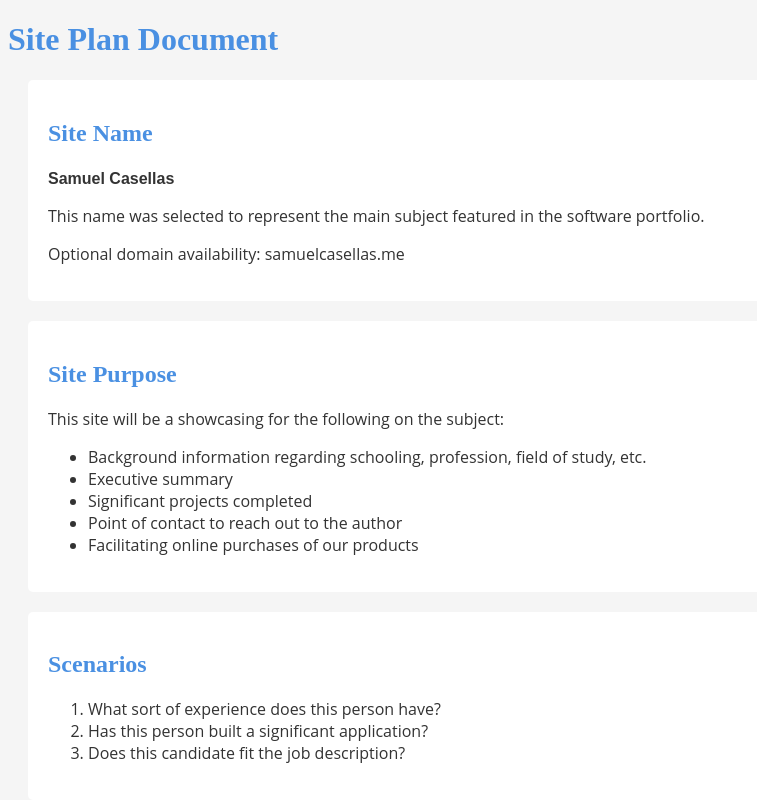
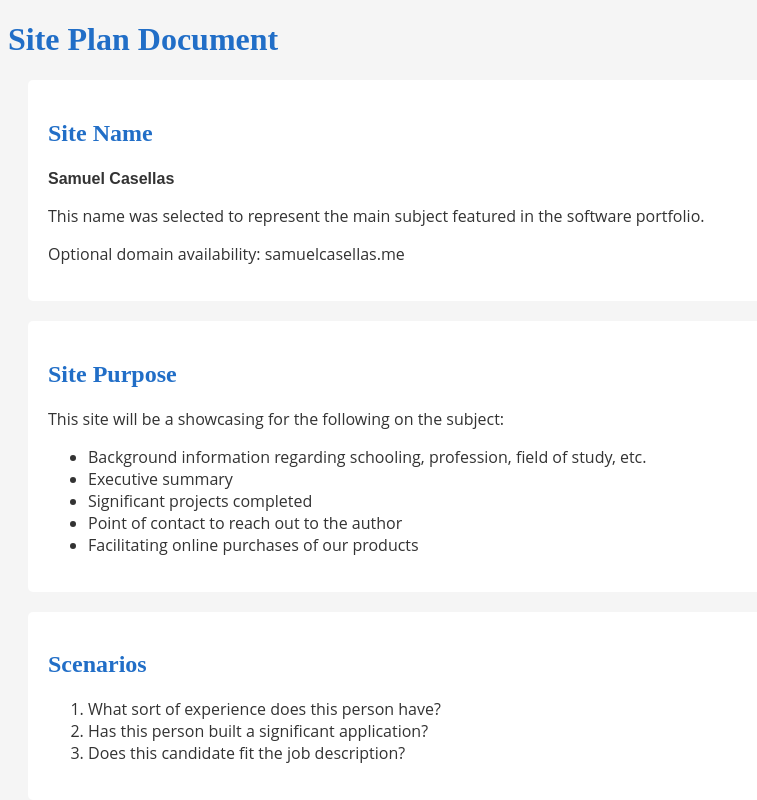
Before and after one commit to SamuelCasellas/wdd131, a plain HTML site: page project/siteplan.html in a window 1280 px wide. Shown: the top 800 px of the page, without its empty margins (0-757 px from the left). Drawn offline with Linux system fonts and the light colour scheme.

Commit message:
fixed color contrasts

```diff
--- a/project/styles/project-vars.css
+++ b/project/styles/project-vars.css
@@ -1,6 +1,6 @@
 :root {
-  --primary-color: #4A90E2; /* Used for headings, buttons, and accents */
-  --secondary-color: #2ECC71; /* Used for highlights, icons, and secondary buttons */
+  --primary-color: #216ec7; /* Used for headings, buttons, and accents */
+  --secondary-color: #0d6532; /* Used for highlights, icons, and secondary buttons */
   --background-color: #F5F5F5; /* Used for the main background */
   --text-color: #333333; /* Used for body text */
 
```
